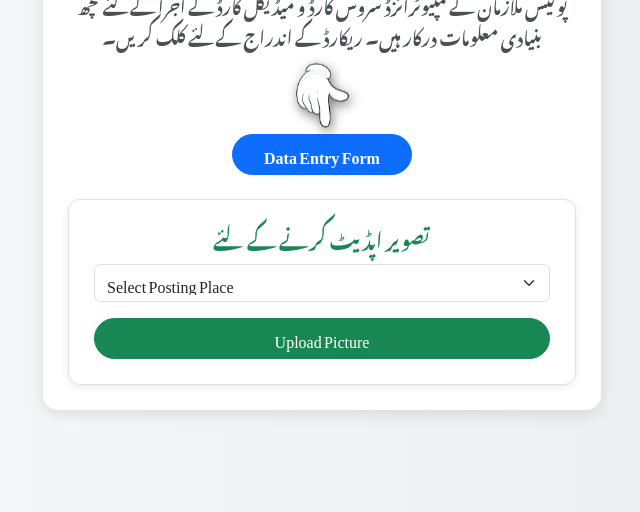
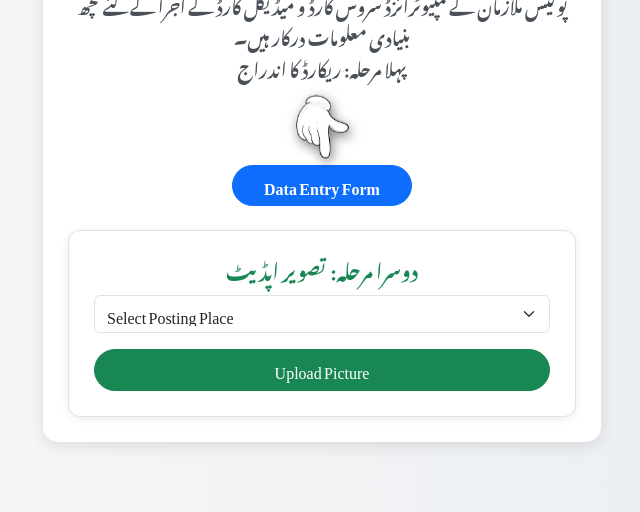
Before and after one commit to FantasyCurator/RegionMirpur, a plain HTML site: page index.html in a window 1280 px wide. Shown: the part 288-800 px from the top of the page, without its empty margins (318-958 px from the left). Drawn offline with nearby package versions, Linux system fonts and the light colour scheme; a web font is replaced by a local one.

Commit message:
Update index.html

```diff
--- a/index.html
+++ b/index.html
@@ -86,8 +86,8 @@
       <!-- Intro Text -->
       <p class="lead mb-2">
         پولیس ملازمان کے کمپیوٹرائزڈ سروس کارڈ و میڈیکل کارڈ کے اجرا کےلئے کچھ بنیادی معلومات درکار ہیں۔
-        ریکارڈ کے اندراج کےلئے کلک کریں۔
-      </p>
+        <br>
+پہلا مرحلہ: ریکارڈ کا اندراج      </p>
 
       <!-- 👇 Animated Hand (from GitHub PNG) -->
       <div class="hand-animate mb-2">
@@ -101,7 +101,7 @@
 
       <!-- Upload Section -->
       <div class="upload-box">
-        <h5>تصویر اپڈیٹ کرنے کے لئے</h5>
+        <h5> دوسرا مرحلہ: تصویر اپڈیٹ</h5>
         <div class="mb-3">
           <select id="postingSelect" class="form-select">
             <option value="">Select Posting Place</option>
```
